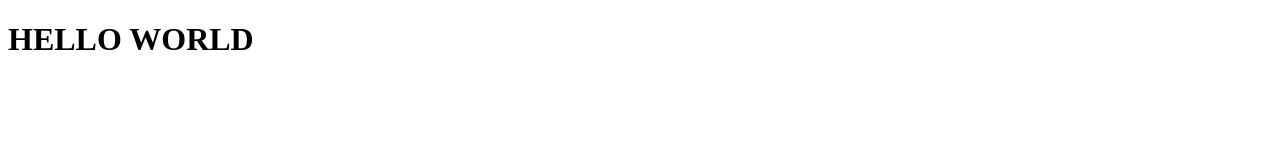
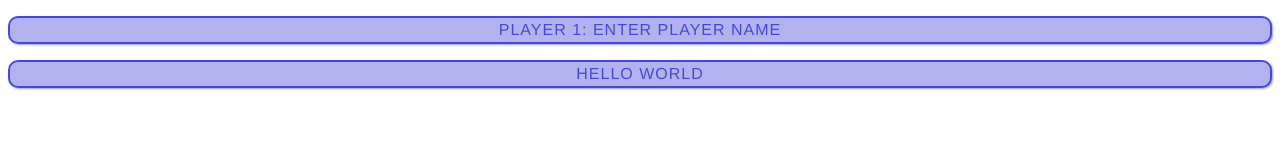
Before and after one commit to arunprakashnka/HTML_CSS, a plain HTML site: page javascript-exploration/sample.html in a window 1280 px wide. Drawn offline with Linux system fonts and the light colour scheme.

Commit message:
sample javascript created

```diff
--- a/javascript-exploration/index.js
+++ /dev/null
@@ -1,2 +0,0 @@
-console.log("hello world");
-alert("first lert message")
--- /dev/null
+++ b/javascript-exploration/sample.css
@@ -0,0 +1,14 @@
+p {
+    font-family: "helvetica neue", helvetica, sans-serif;
+    letter-spacing: 1px;
+    text-transform: uppercase;
+    text-align: center;
+    border: 2px solid rgba(0, 0, 200, 0.6);
+    background: rgba(0, 0, 200, 0.3);
+    color: rgba(0, 0, 200, 0.6);
+    box-shadow: 1px 1px 2px rgba(0, 0, 200, 0.4);
+    border-radius: 10px;
+    padding: 3px 10px;
+    display: block;
+    cursor: pointer;
+  }
--- a/javascript-exploration/index.html
+++ b/javascript-exploration/sample.html
@@ -6,9 +6,11 @@
         <meta name="author" content="ARUN PRAKASH N"/>
         <meta name="description" content="First javascript file"/>
         <meta name="contact" content="mailid: arunprakashnka@gmail.com"/>
+        <link rel="stylesheet" href="sample.css">
     </head>
     <body>
-        <h1> HELLO WORLD</h1>
-        <script src="index.js"></script>
+        <p>Player 1: Enter Player Name</p>
+        <p>hello world</p>
+        <script src="sample.js"></script>
     </body>
 </html>
--- /dev/null
+++ b/javascript-exploration/sample.js
@@ -0,0 +1,8 @@
+const para = document.querySelector('p');
+
+para.addEventListener('click', updateName);
+
+function updateName() {
+  const name = prompt('Enter a new name');
+  para.textContent = `Player 1: ${name}`;
+}
```
Also changed, not shown: javascript-exploration/internal-javascript.html (added, +15 -0 lines).
